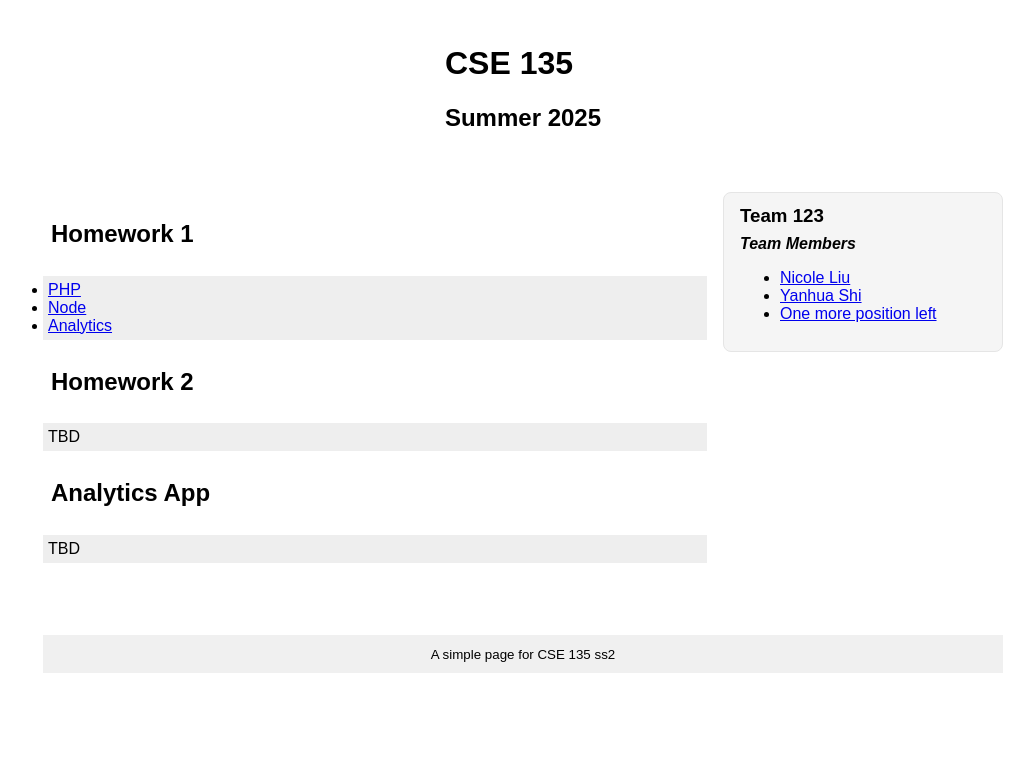
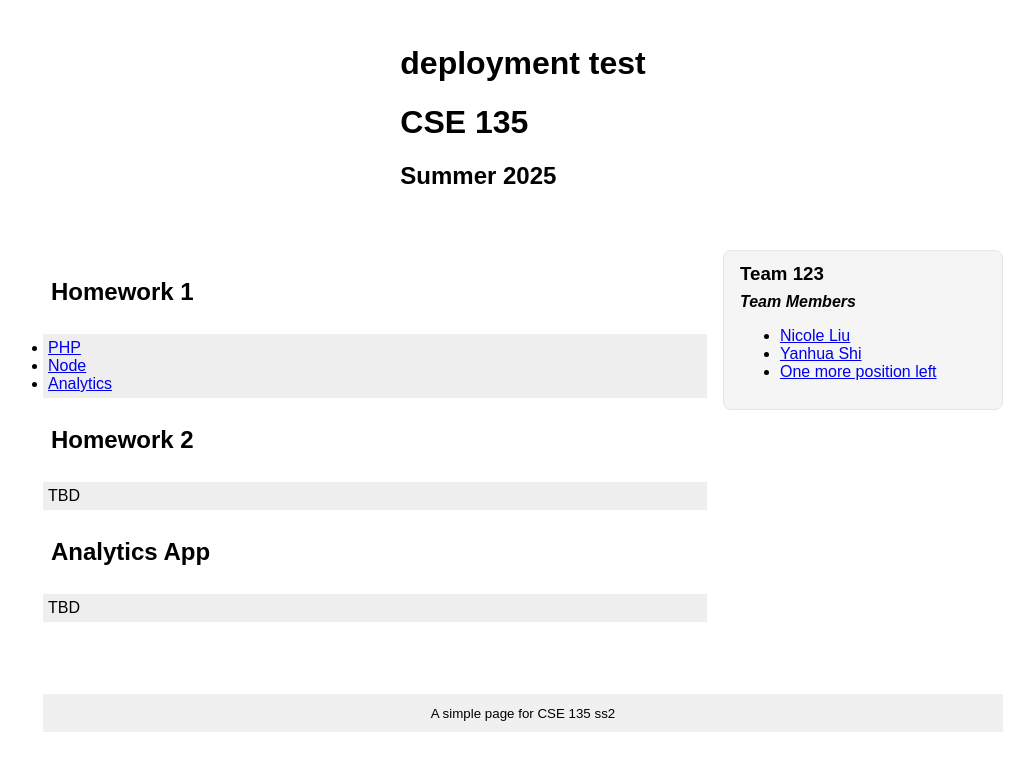
Before and after one commit to yas033/cse135-2025-ss2-HW2, a plain HTML site: page index.html in a window 1280 px wide. Shown: the whole page, without its empty margins (117-1151 px from the left). Drawn offline with Linux system fonts and the light colour scheme.

Commit message:
deployment test

```diff
--- a/index.html
+++ b/index.html
@@ -61,6 +61,7 @@
 
 <body>
   <header>
+    <h1>deployment test</h1>
     <h1>CSE 135</h1>
     <h2>Summer 2025</h2>
   </header>
```
